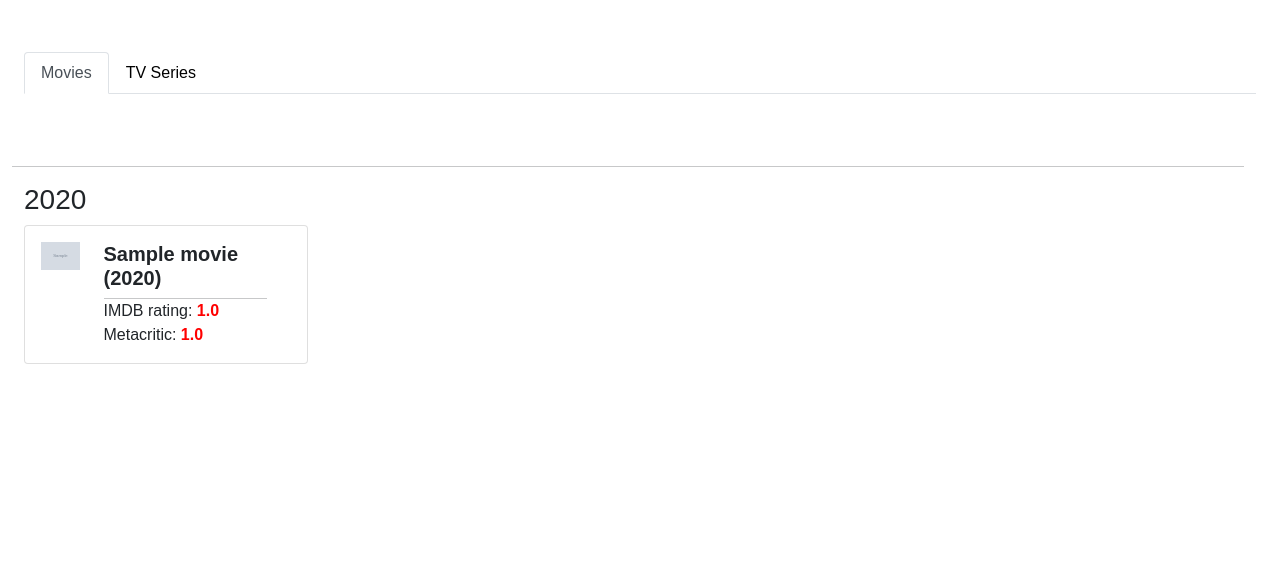
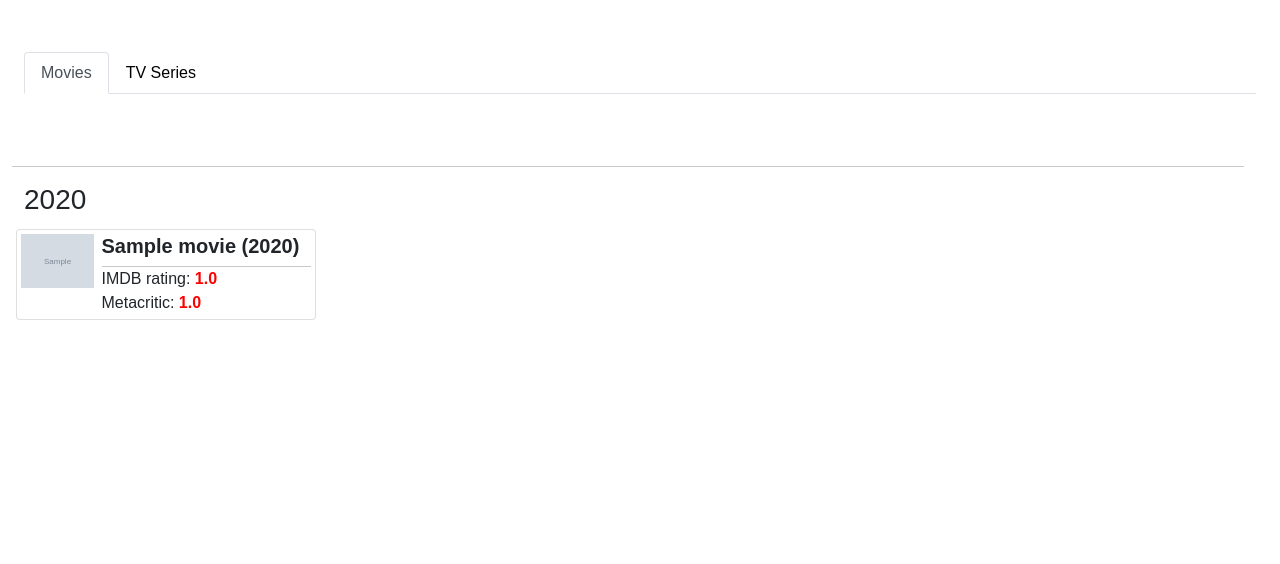
Before and after one commit to Red-Nut/stream, a Django app: page /library in a window 1280 px wide. Shown: the part 68-632 px from the top of the page. Run offline with Django 4.2, Linux system fonts and the light colour scheme; a user stored in the database is signed in; tables that the repository leaves empty hold one stand-in row (values such as "Sample post"); grey boxes marked "Sample" are stand-in pictures; some libraries are stand-ins or nearby versions.

Commit message:
library display updates

```diff
--- a/stream/templates/library.html
+++ b/stream/templates/library.html
@@ -26,14 +26,14 @@ Library
             <h3>{{movie.year}}</h3>
             {% endifchanged %}
 
-            <div class="col-xl-3" onclick="window.location.href = 'movie/{{movie.id}}';">
+            <div class="col-xl-3 link p-1" onclick="window.location.href = 'movie/{{movie.id}}';">
                 <div class="card m-0" style="height:100%;">
-                    <div class="card-body">
-                        <div class="row">
-                            <div class="col-3">
+                    <div class="card-body p-1">
+                        <div class="row m-0">
+                            <div class="col-3 p-0">
                                 <img src="{{movie.image_url}}" width="100%" height="auto">
                             </div>
-                            <div class="col-9">
+                            <div class="col-9 pe-0 ps-2">
                                 <!-- Title -->
                                 <h5 style="font-weight: bold;">{{movie.title}} ({{movie.year}})</h5>
                                 <!-- Genres -->
@@ -89,14 +89,14 @@ Library
             </div><div class="row">
             {% endif %}
 
-            <div class="col-xl-3">
-                <div class="card">
-                    <div class="card-body">
-                        <div class="row">
-                            <div class="col-3">
+            <div class="col-xl-3 link p-1" onclick="window.location.href = 'series/{{show.id}}';">
+                <div class="card m-0" style="height:100%;">
+                    <div class="card-body p-1">
+                        <div class="row m-0">
+                            <div class="col-3 p-0">
                                 <img src="{{show.image_url}}" width="100%" height="auto">
                             </div>
-                            <div class="col-9">
+                            <div class="col-9 pe-0 ps-2">
                                 <!-- Title -->
                                 <h5>{{show.title}}</h5>
                                 <!-- Seasons -->
```
